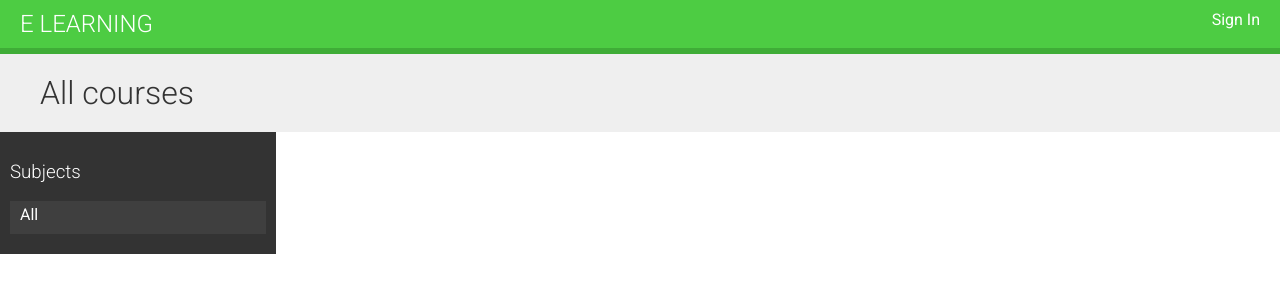
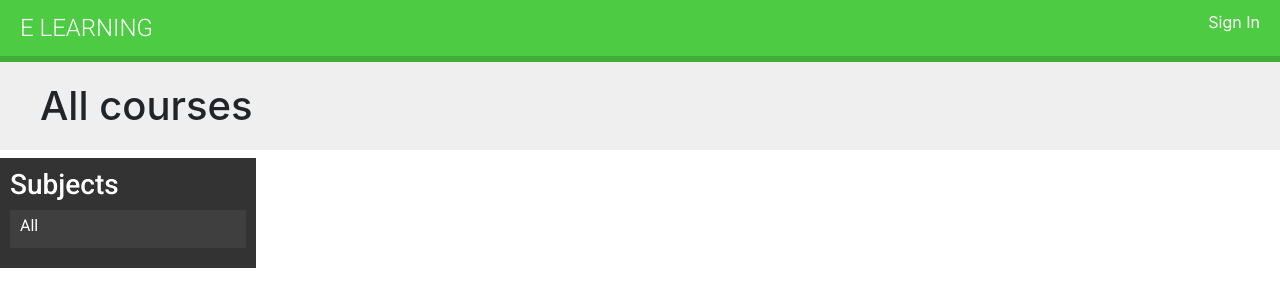
Before and after one commit to quanshuli/elearning, a Django app: page / in a window 1280 px wide. Shown: the top 307 px of the page. Run offline with Django 3.2, Linux system fonts and the light colour scheme; data that the repository does not hold is empty; some libraries are stand-ins or nearby versions.

Commit message:
Update base.html

```diff
--- a/courses/templates/base.html
+++ b/courses/templates/base.html
@@ -4,7 +4,12 @@
     <head>
         <meta charset="utf-8" />
         <title>{% block title %}e learning{% endblock %}</title>
+
         <link href="{% static 'css/base.css' %}" rel='stylesheet'>
+        <link href="https://cdnjs.cloudflare.com/ajax/libs/font-awesome/4.4.0/css/font-awesome.min.css"
+              rel='stylesheet' type='text/css' />
+        <link href="https://maxcdn.bootstrapcdn.com/bootstrap/4.0.0/css/bootstrap.min.css"
+              rel="stylesheet" />
     </head>
     <body>
         <div id='header'>
```
